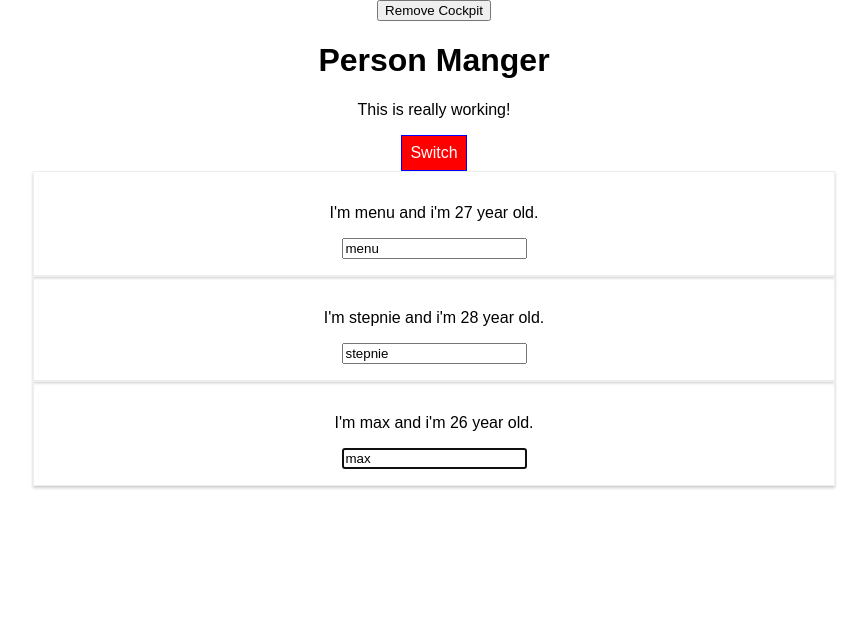
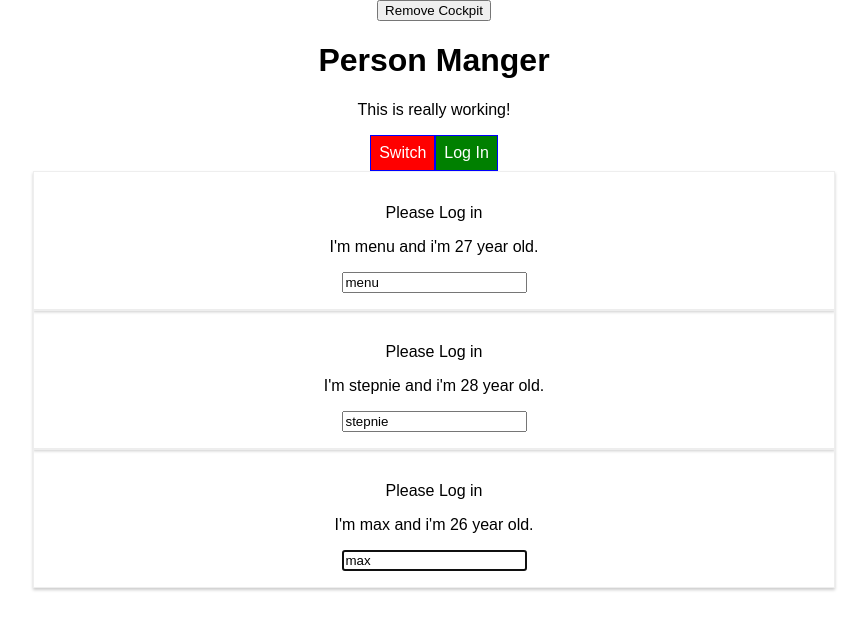
Before and after one commit to Alamgir55/react-complete, a React app: page / in a window 1280 px wide. Shown: the top 630 px of the page, without its empty margins (206-1073 px from the left). Built offline with nearby package versions, Linux system fonts and the light colour scheme.

Commit message:
useContext, createContext

```diff
--- a/src/components/Cockpit/Cockpit.js
+++ b/src/components/Cockpit/Cockpit.js
@@ -1,9 +1,12 @@
-import React, { useEffect, useRef } from 'react';
+import React, { useEffect, useRef, useContext } from 'react';
 import classes from './Cockpit.css'
+import AuthContext from '../../context/auth-context';
 
 const Cockpit = (props) => {
   const toggleBtnRef = useRef(null);
+  const authContext = useContext(AuthContext);
 
+  console.log(authContext.authenticated);
 
   useEffect(() => {
     console.log('[Cockpit.js] useEffect');
@@ -43,6 +46,8 @@
             <h1>{props.title}</h1>
             <p className={assignedClasses.join(' ')}>This is really working!</p>
             <button className={btnClass} alt={props.showPerson} ref={toggleBtnRef} onClick={props.clicked}>Switch</button>
+
+              {<button onClick={authContext.login}>Log In</button>}
         </div>
         );
 };
--- a/src/components/Persons/Person/Person.js
+++ b/src/components/Persons/Person/Person.js
@@ -4,7 +4,7 @@
  import classes from './Person.css';
 import Aux from '../../../hoc/auxilliary';
 import withClass from '../../../hoc/withClass';
-
+import AuthContext from '../../../context/auth-context';
 
 
 
@@ -15,15 +15,20 @@
         this.inputElementRef = React.createRef();
     }
 
+    static contextType = AuthContext;
+
     componentDidMount(){
         // this.inputElement.focus();
         this.inputElementRef.current.focus();
+        console.log(this.context.authenticated);
     }
 
     render(){
         console.log('[Persons.js] rendering.....');
         return (
             <Aux>
+                    {this.context.authenticated ? <p>authenticated</p> : <p>Please Log in</p>}
+
                 <p onClick={this.props.click}>I'm {this.props.name} and i'm {this.props.age} year old.</p>
                 <p key="i2">{this.props.children}</p>
                  <input key="i3"
@@ -31,6 +36,7 @@
                  type="text"
                 onChange={this.props.change}
                 value={this.props.name} />
+
             </Aux>
         );
     }
--- a/src/containers/App.js
+++ b/src/containers/App.js
@@ -10,6 +10,7 @@
 import Cockpit from '../components/Cockpit/Cockpit';
 import withClass from '../hoc/withClass';
 import Aux from '../hoc/auxilliary';
+import authContext from '../context/auth-context';
 
 
 
@@ -29,7 +30,8 @@
     other: 'someState',
     showPerson: false,
     showCockpit: true,
-    changeCounter: 0
+    changeCounter: 0,
+    authenticated: false
   };
 
 
@@ -57,6 +59,8 @@
     persons.splice(personIndex, 1);
     this.setState({person: persons});
   };
+
+  loginHandler = () => {this.setState({authenticated: true})};
 
   nameChangeHandler = (event, id) => {
     const personIndex = this.state.person.findIndex(p => {
@@ -104,16 +108,19 @@
     if(this.state.showPerson){
       persons = (
         <div>
-          <Persons persons={this.state.person} click={this.deletePersonHandler} change={this.nameChangeHandler} />
+          <Persons persons={this.state.person} isAuthenticated={this.state.authenticated} click={this.deletePersonHandler} change={this.nameChangeHandler} />
         </div>
       );
     }
 
     return (
+
         <Aux>
           <button onClick={() => {this.setState({showCockpit: false});}} >Remove Cockpit</button>
-          {this.state.showCockpit ? (<Cockpit title={this.props.appTitle} showPerson={this.state.showPerson} clicked={this.togglePersonHandler} personsLength={this.state.person.length} /> ) : null}
-          {persons}
+          <authContext.Provider value={{authenticated: this.state.authenticated, login: this.loginHandler}}>
+            {this.state.showCockpit ? (<Cockpit title={this.props.appTitle} showPerson={this.state.showPerson} clicked={this.togglePersonHandler} personsLength={this.state.person.length} /> ) : null}
+            {persons}
+          </authContext.Provider>
         </Aux>
     );
   }
--- /dev/null
+++ b/src/context/auth-context.js
@@ -0,0 +1,8 @@
+import React from 'react';
+
+const authContext = React.createContext({
+    authenticated: false,
+    login: () => {}
+});
+
+export default authContext;
```
Also changed, not shown: src/components/Persons/Persons.js (+6 -3 lines).
